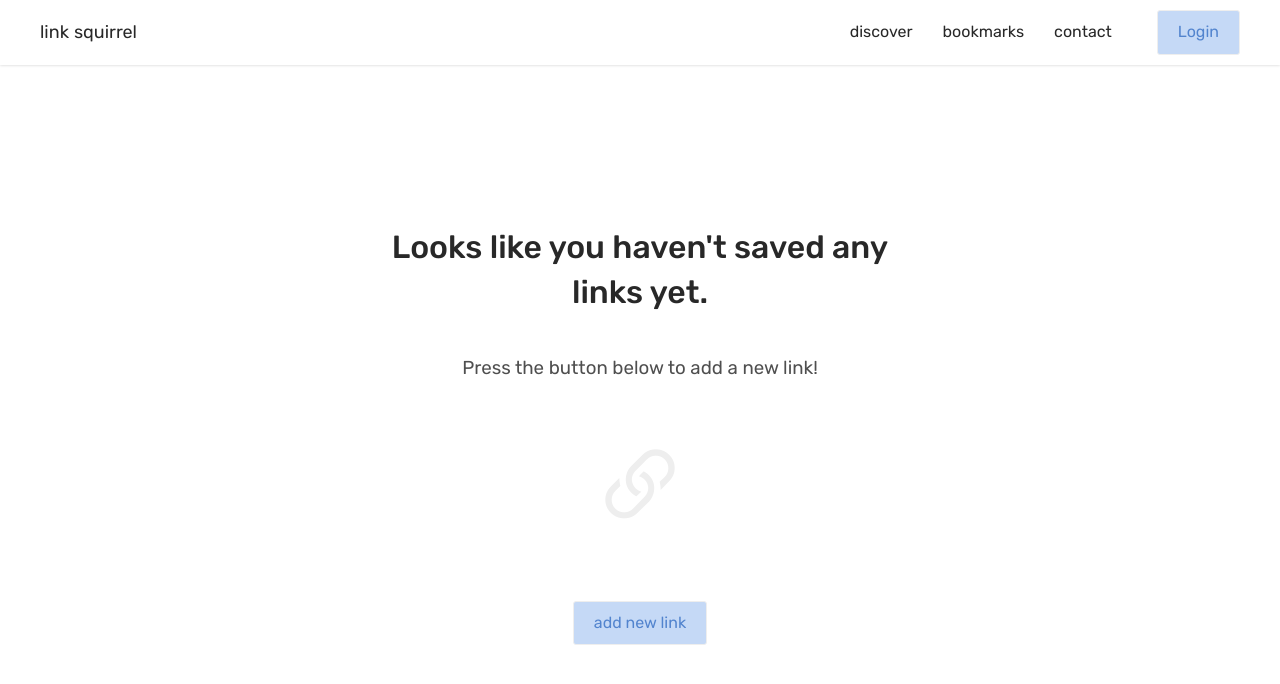
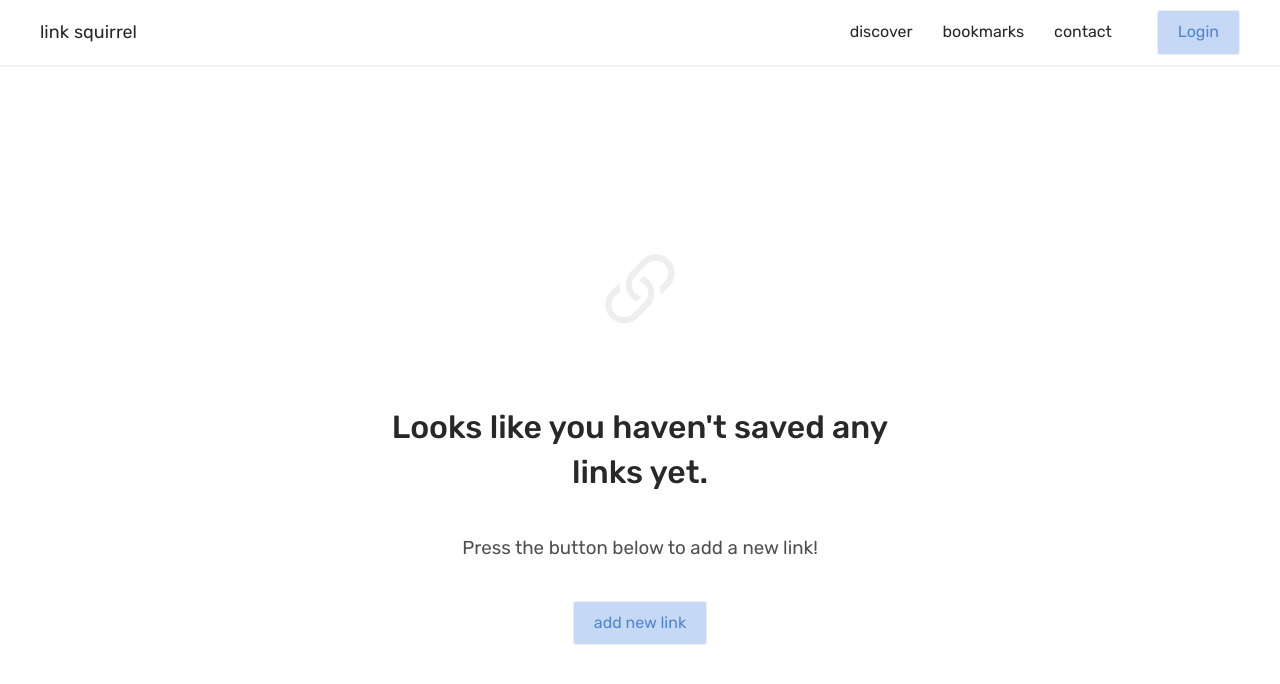
Before and after one commit to AlonLandmann/link-squirrel, a Next.js app: page / in a window 1280 px wide. Shown: the top 684 px of the page. Built offline with nearby package versions, Linux system fonts and the light colour scheme; no server answers.

Commit message:
[change] order of elements on page

```diff
--- a/components/Home.js
+++ b/components/Home.js
@@ -12,9 +12,9 @@ export default function Home() {
 
       <div>
         <div className={css.center}>
+          <i className='bi bi-link-45deg'></i>
           <h1>Looks like you haven't saved any links yet.</h1>
           <h3>Press the button below to add a new link!</h3>
-          <i className='bi bi-link-45deg'></i>
           <button onClick = {() => { setFormInView(true) }}>
             add new link
           </button>
```
